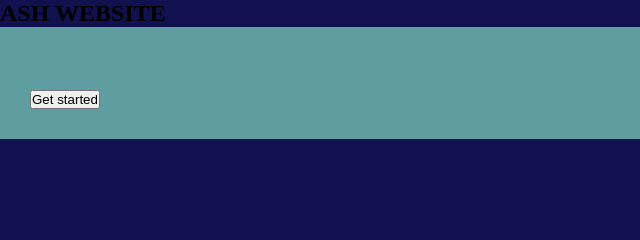
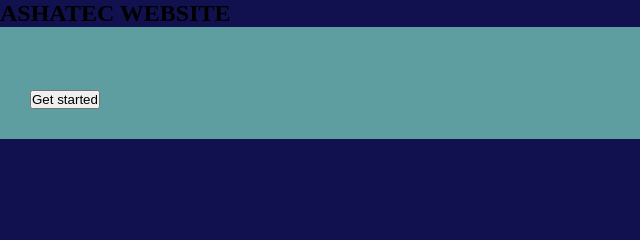
Before and after one commit to Samuel-Omobuwa/firstProject, a plain HTML site: page index.html in a window 1280 px wide. Shown: the top 240 px of the page, 0-640 px from the left. Drawn offline with Linux system fonts and the light colour scheme.

Commit message:
Third Commit

```diff
--- a/index.html
+++ b/index.html
@@ -9,7 +9,7 @@
 <body>
 
     <header class ="header">
-        <h2 class="Arshawebsite">ASH WEBSITE</h2>
+        <h2 class="Arshawebsite">ASHATEC WEBSITE</h2>
         <nav class="navbar">
             <ul class="navitem">
                 <li> <a href="#home" class="active">Home</a> </li>
```
